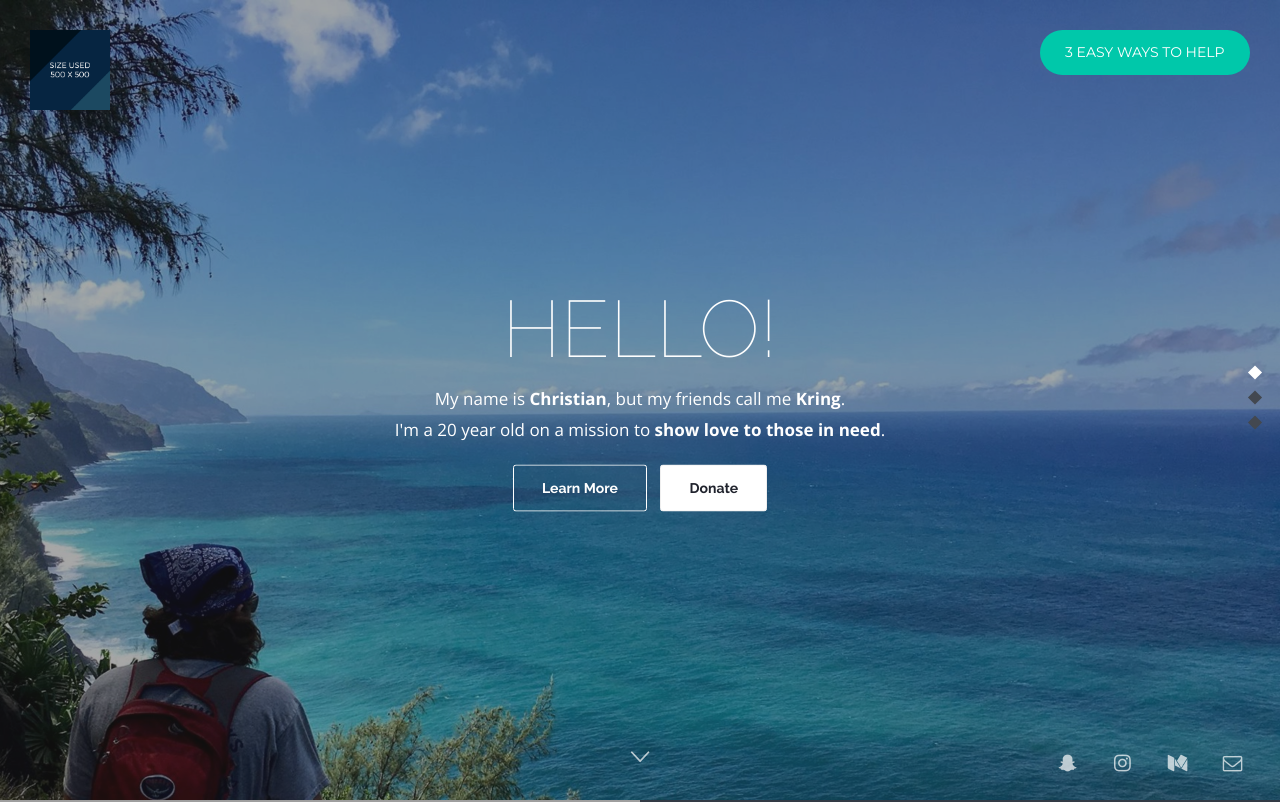
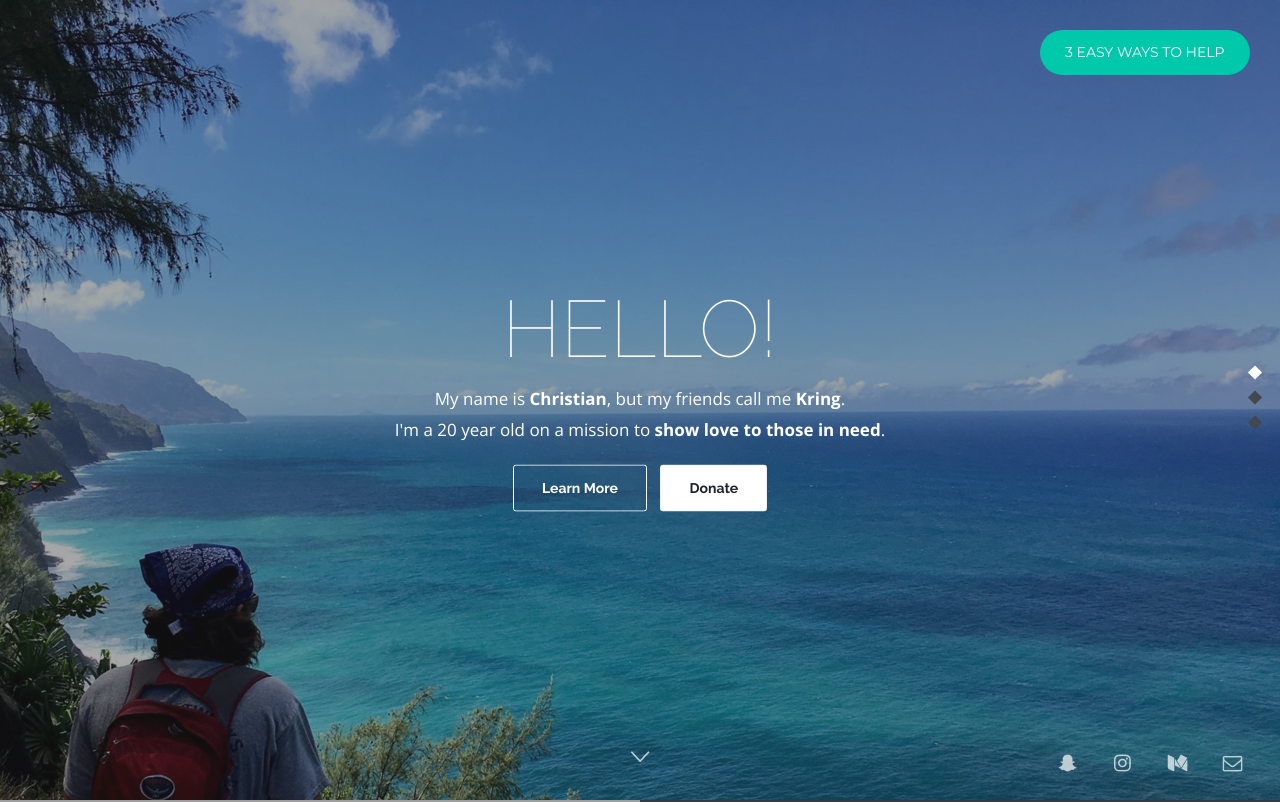
Before and after one commit to withoutacompass/withoutacompass.github.io, a plain HTML site: page index.html in a window 1280 px wide. Shown: the top 802 px of the page. Drawn offline with nearby package versions, Linux system fonts and the light colour scheme; some packages are replaced by stand-ins of ours; grey boxes are pictures that could not be loaded; files whose address does not match are found by name.

Commit message:
logo off home

```diff
--- a/index.html
+++ b/index.html
@@ -14,7 +14,7 @@
 		<title>Without A Compass</title>
 		<meta name="description" content="The description should optimally be between 150-160 characters.">
         <meta name="viewport" content="width=device-width, initial-scale=1.0">
-        <meta name="author" content="ThemeHelite">
+        <meta name="author" content="">
 
         <!-- ================= Favicons ================== -->
         <!-- Standard -->
@@ -65,7 +65,7 @@
 				<div class="ms-section" id="left1">
 
 					<!-- Your logo -->
-	        		<img src="img/logo.png" alt="" class="home-logo" />
+	        		<!-- <img src="img/logo.png" alt="" class="home-logo" /> -->
 
 					<!-- Background slideshow & light overlay -->
 					<div class="slideshow-home-left">
```
